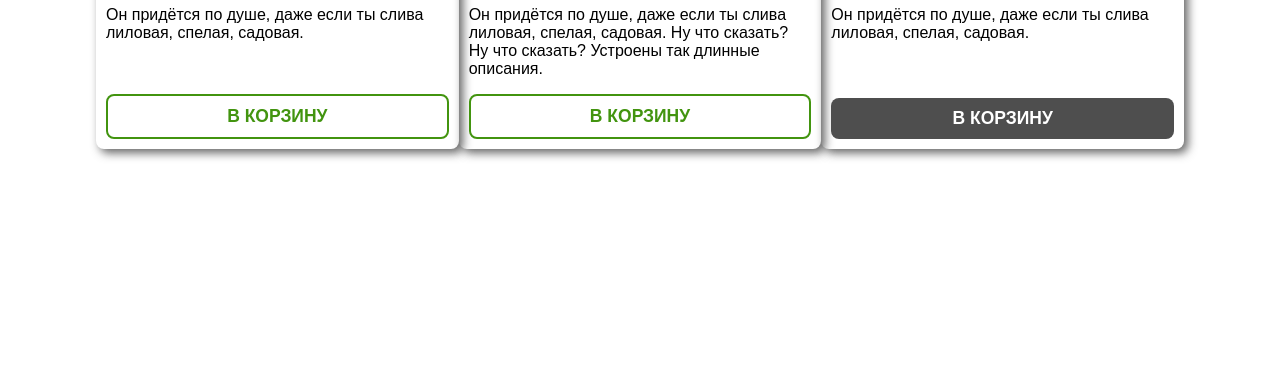
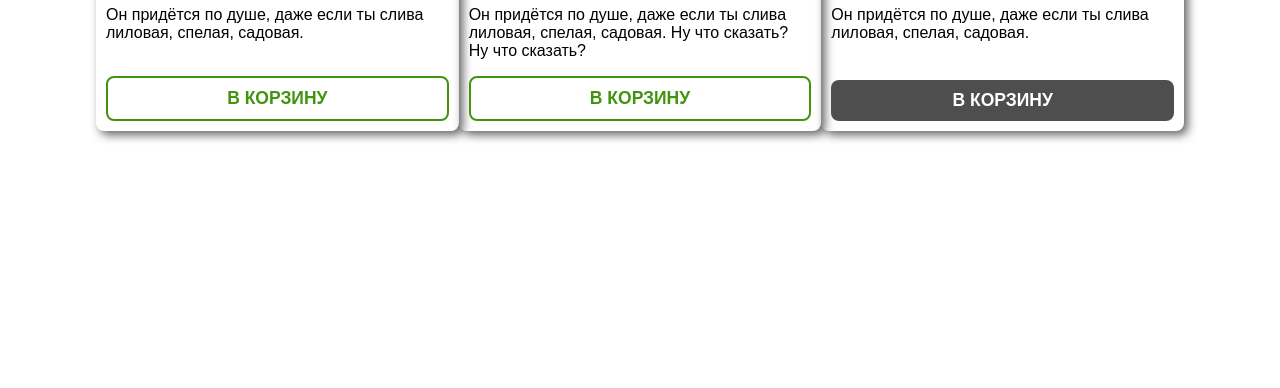
Before and after one commit to Aliaksei-Kushnir/SpurIT-test-assignment, a plain HTML site: page 01-product-card/index.html in a window 1280 px wide. Shown: the part 412-800 px from the top of the page. Drawn offline with Linux system fonts and the light colour scheme.

Commit message:
Update index.html
changes to html

```diff
--- a/01-product-card/index.html
+++ b/01-product-card/index.html
@@ -48,7 +48,7 @@
                     <div class="product__title-block">
                         <h1>Апельсиновый сок</h1>
                         <p>Он придётся по душе, даже если ты слива лиловая, спелая, садовая. Ну что сказать? Ну что
-                            сказать? Устроены так длинные описания.</p>
+                            сказать?</p>
                     </div>
 
                     <div class="product__footer">
```
